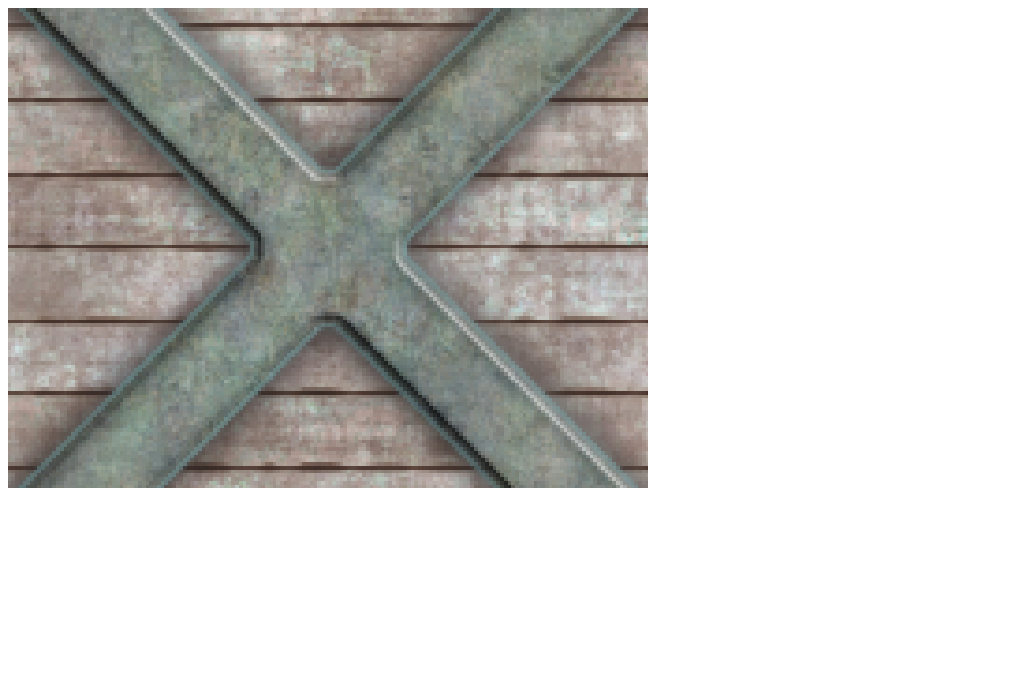
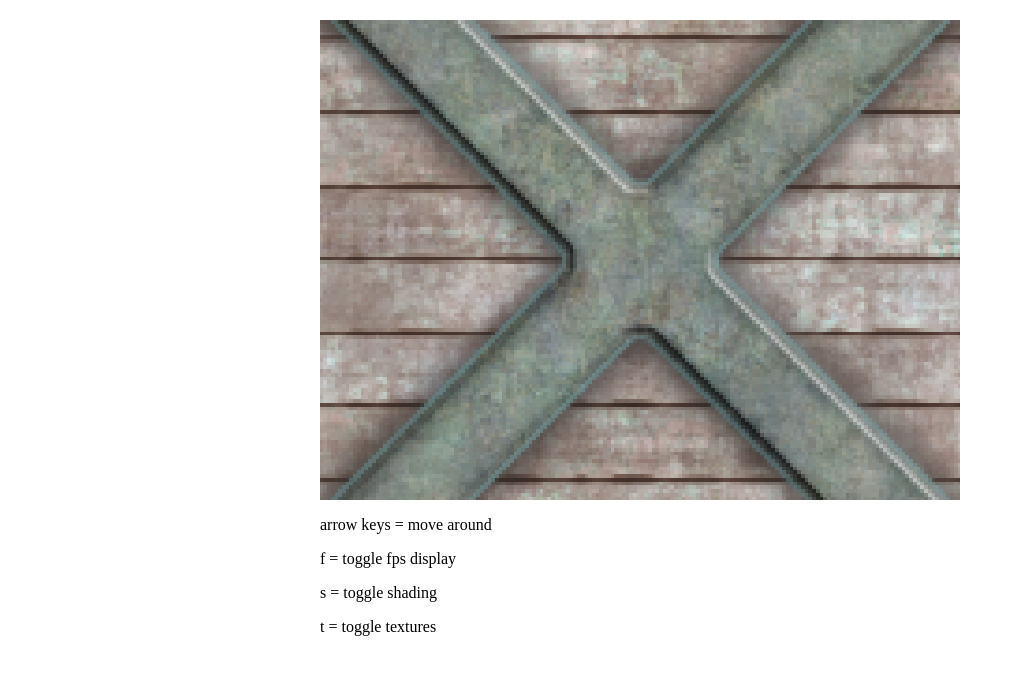
Before and after one commit to walsh9/fun-with-canvas, a plain HTML site: page raycasting/index.html in a window 1280 px wide. Shown: the whole page, without its empty margins (0-1015 px from the left). Drawn offline with Linux system fonts and the light colour scheme; animation ran at ten frames a second.

Commit message:
Add instructions

```diff
--- a/raycasting/index.html
+++ b/raycasting/index.html
@@ -3,9 +3,31 @@
 <head>
   <meta charset="UTF-8">
   <title>Raycaster</title>
+  <style>
+    body {
+      margin:0;
+      padding:0;
+    }
+    .main {
+      padding: 20px;
+    }
+    canvas, .instructions {
+      display: block;
+      margin: auto;
+      width: 640px;
+    }
+  </style>
 </head>
 <body>
-  <canvas id="canvas1" width="640" height="480"></canvas>
+  <div class="main">
+    <canvas id="canvas1" width="640" height="480"></canvas>
+    <div class="instructions">
+      <p>arrow keys = move around</p>
+      <p>f = toggle fps display</p>
+      <p>s = toggle shading</p>
+      <p>t = toggle textures</p>
+    </div>
+  </div>
   <script>
     var canvas = document.getElementById("canvas1");
   </script>
```
Also changed, not shown: index.html (added, +23 -0 lines), plasma/plasma.html (+21 -1 lines).
